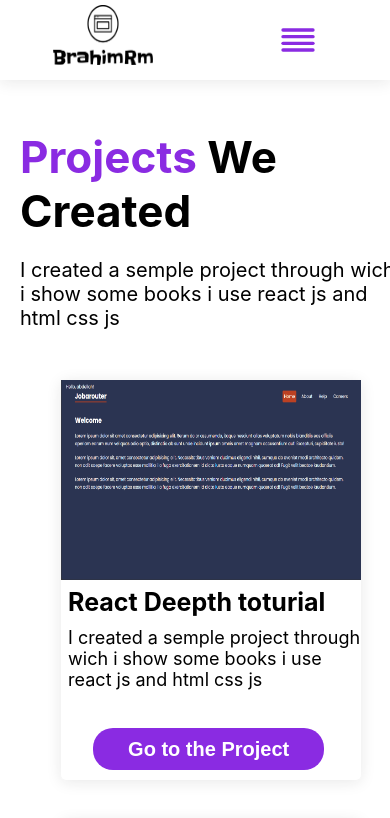
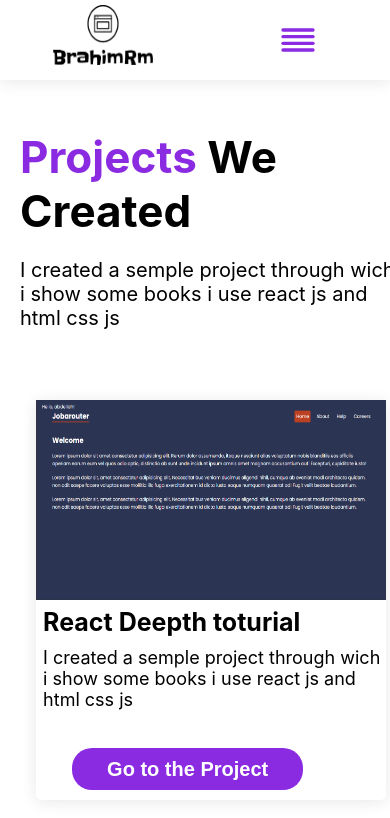
Before and after one commit to BrahimRemaigui/Brahim-Portfolio, a React (Create React App) app: page /project in a window 390 px wide. Shown: the top 818 px of the page. Built offline with nearby package versions, Linux system fonts and the light colour scheme; the HTML template or start-up script is replaced by a standard one.

Commit message:
Update Pro.css

```diff
--- a/src/compontents/Pro.css
+++ b/src/compontents/Pro.css
@@ -54,14 +54,14 @@
        margin: 50px 20%;
     }
     .projects-container .box-pro{
-     width: 300px;
+     margin: 20px auto;
+     height: 400px;
     }
 }
     .projects-container{
         margin: 50px auto;
-        width: fit-content;
-        height: fit-content;
-        display: flex;
-        flex-wrap: wrap;
-        gap: 40px;
+
+        display: grid;
+        grid-template-columns: repeat(auto-fill, minmax(360px, 1fr));
+        gap: 30px;
     }
```
